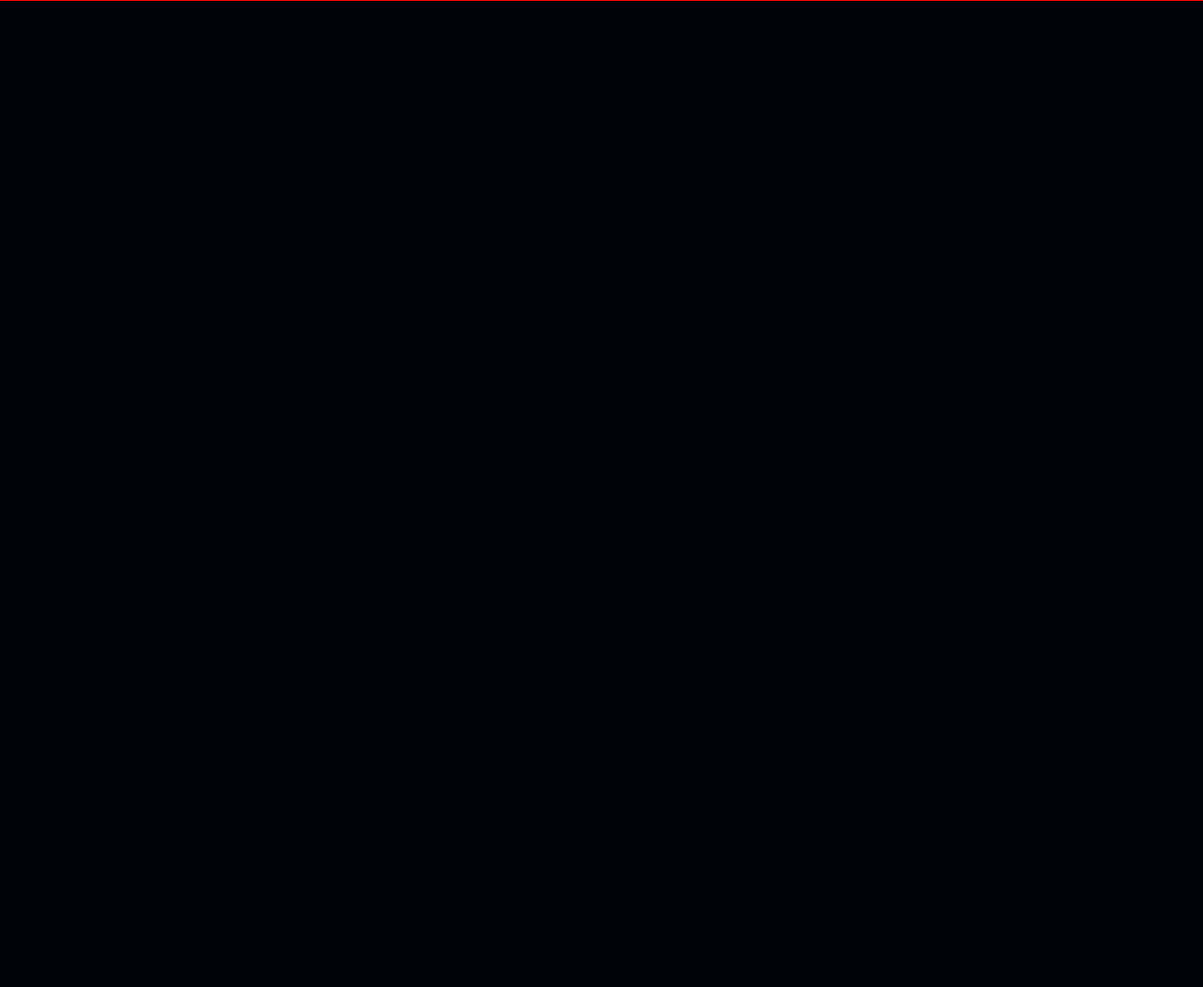
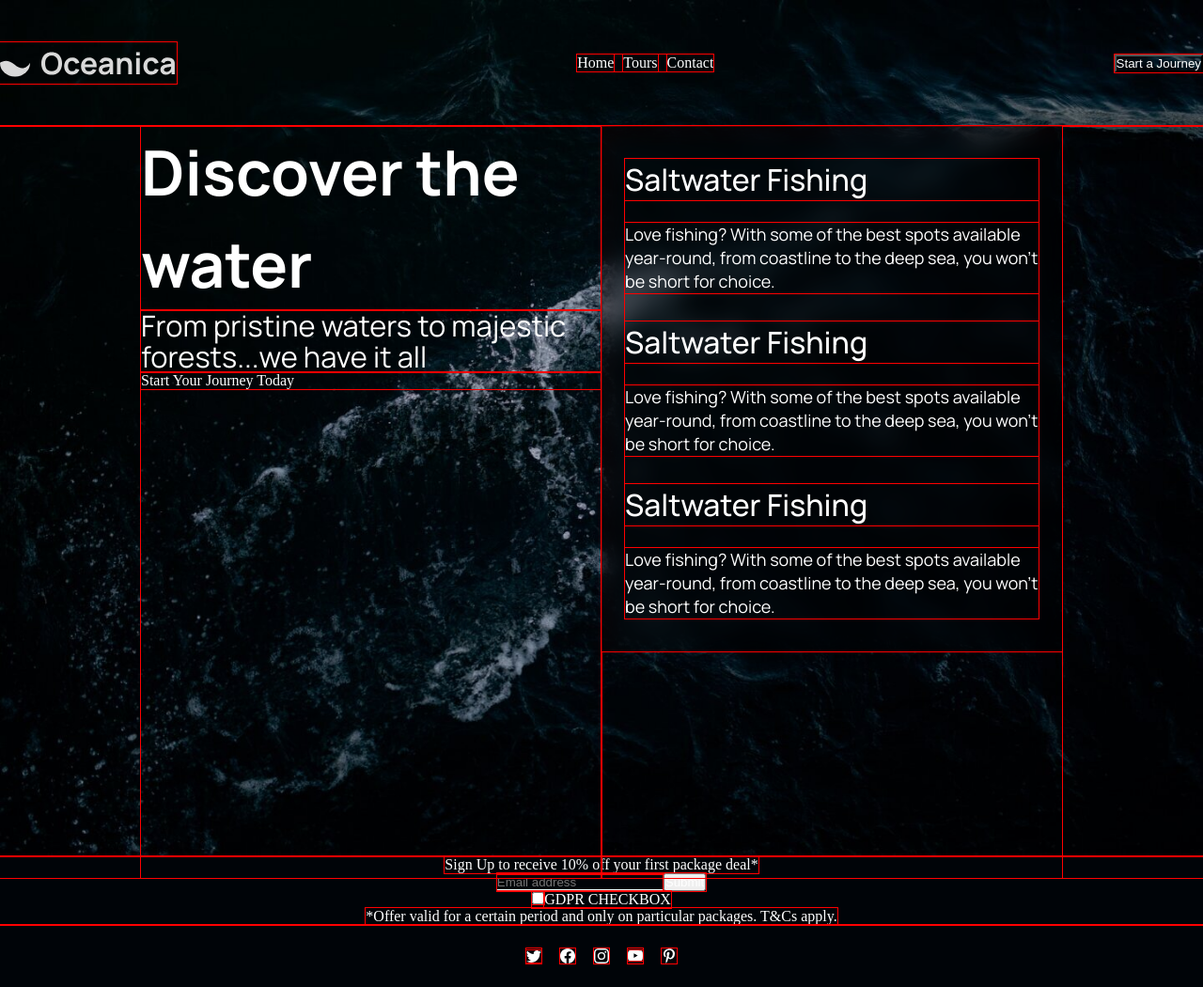
Before and after one commit to asbhogal/React-Oceanica-Responsive-Web-Page, a React app: page / in a window 1280 px wide. Shown: the whole page at 94% size. Before the commit the page ends 800 px from the top, so only its background shows below. Built offline with nearby package versions, Linux system fonts and the light colour scheme.

Commit message:
ran build prod for deployment - started populating content and styling

```diff
--- a/src/components/App.jsx
+++ b/src/components/App.jsx
@@ -7,7 +7,6 @@ import "../scss/index.scss";
 const App = () => {
     return (
         <>
-            <Header />
             <Container />
             <Footer />
         </>
--- a/src/components/Container.jsx
+++ b/src/components/Container.jsx
@@ -1,7 +1,42 @@
+import backgroundHeroImg from "../assets/images/BackgroundHeroImg.jpg";
+import Header from "./Header";
+
 const Container = () => {
     return (
-        <main className="Body">
-            <section className="HeroSection"></section>
+        <main className="ContainerBody">
+        <img src={ backgroundHeroImg }></img>
+        <Header />
+            <section className="HeroSection">
+                <div className="HeroSectionContent">
+                    <div className="LeftSideContent">
+                        <h1 className="HeroTitle">Discover the water</h1>
+                        <h2 className="HeroSubTitle">From pristine waters to majestic forests...we have it all</h2>
+                        <div className="VerticalLine"></div>
+                        <div className="CTAHeroSection">
+                            <i class="Arrow"></i>
+                            <p>Start Your Journey Today</p>
+                        </div>
+                    </div>
+                    <div className="RightSideContent">
+                        <div className="CurrentTours">
+                            <ul className="CurrentToursList">
+                                <li className="CurrentToursListItem">
+                                    <h3>Saltwater Fishing</h3>
+                                    <p>Love fishing? With some of the best spots available year-round, from coastline to the deep sea, you won’t be short for choice.</p>
+                                </li>
+                                <li className="CurrentToursListItem">
+                                    <h3>Saltwater Fishing</h3>
+                                    <p>Love fishing? With some of the best spots available year-round, from coastline to the deep sea, you won’t be short for choice.</p>
+                                </li>
+                                <li className="CurrentToursListItem">
+                                    <h3>Saltwater Fishing</h3>
+                                    <p>Love fishing? With some of the best spots available year-round, from coastline to the deep sea, you won’t be short for choice.</p>
+                                </li>
+                            </ul>
+                        </div>
+                    </div>
+                </div>
+            </section>
             <section className="ActivitiesSection"></section>
             <section className="TestimonialsSection"></section>
 
--- a/src/components/Footer.jsx
+++ b/src/components/Footer.jsx
@@ -1,6 +1,29 @@
+import { BsFacebook, BsInstagram, BsTwitter, BsYoutube } from "react-icons/bs";
+import { FaPinterestP } from "react-icons/fa";
+
 const Footer = () => {
     return (
-        <footer></footer>
+        <footer className="Footer">
+            <section className="NewsletterSignUpSection">
+                <p>Sign Up to receive 10&#37; off your first package deal&#42;</p>
+                <div className="NewsletterSignUpForm">
+                    <input className="NewsletterSignUpFormInput" placeholder="Email address"></input>
+                    <button className="NewsletterSignUpSubmitButton">Submit</button>
+                </div>
+                <div className="NewsletterGDPRSection">
+                    <input type="checkbox" id="NewsletterGDPRCheckbox" className="NewsletterGDPRCheckbox"></input>
+                    <label for="NewsletterGDPRCheckbox" id="GDPRCheckbox">GDPR CHECKBOX</label>
+                </div>
+                <p className="NewsletterOfferDisclaimer">&#42;Offer valid for a certain period and only on particular packages. T&Cs apply.</p>
+            </section>
+            <section className="SocialIcons">
+                <BsTwitter />
+                <BsFacebook />
+                <BsInstagram />
+                <BsYoutube />
+                <FaPinterestP />
+            </section>
+        </footer>
     )
 };
 
--- a/src/components/Header.jsx
+++ b/src/components/Header.jsx
@@ -1,6 +1,24 @@
+import navLogo from "../assets/logos/OceanicaLogo.svg";
+
 const Header = () => {
     return (
-        <header></header>
+        <header className="Header">
+            <img src={ navLogo }></img>
+            <ul className="HeaderMenu">
+                <li className="HeaderMenuItem">
+                    Home
+                </li>
+                <li className="HeaderMenuItem">
+                    Tours
+                </li>
+                <li className="HeaderMenuItem">
+                    Contact
+                </li>
+            </ul>
+            <button className="HeaderCTA">
+                Start a Journey
+            </button>
+        </header>
     )
 };
 
--- a/src/scss/_components/_container.scss
+++ b/src/scss/_components/_container.scss
@@ -1,5 +1,62 @@
-Body {
+@use '../_partials/variables' as *;
+@use '../_partials/mixins' as *;
+
+.ContainerBody {
     > * {
         display: flex;
     }
+    flex-direction: column;
 }
+
+.HeroSection {
+    display: flex;
+    flex-direction: column;
+    position: absolute;
+    top: 134px;
+    width: 100%;
+    height: 100vh;
+    .HeroSectionContent {
+        display: flex;
+        height: 100%;
+        .LeftSideContent,
+        .RightSideContent {
+            display: flex;
+            flex-direction: column;
+            flex: 1 1 0px;
+        }
+    }
+}
+
+.CurrentTours {
+    display: flex;
+    background: rgba(0, 0, 0, 0.4);
+    backdrop-filter: blur(12.5px);
+    padding: 35px 25px;
+}
+
+.HeroTitle {
+    @include HeadingOneTypography;
+}
+
+.HeroSubTitle {
+    @include HeadingTwoTypography;
+}
+
+.CurrentToursList {
+    display: flex;
+    flex-direction: column;
+    gap: 30px;
+    list-style-type: none;
+}
+
+.CurrentToursListItem {
+    display: flex;
+    flex-direction: column;
+    gap: 24px;
+    h3 {
+        @include HeadingThreeTypography;
+    }
+    p {
+        @include BodyTypography;
+    }
+}
--- a/src/scss/_components/_footer.scss
+++ b/src/scss/_components/_footer.scss
@@ -0,0 +1,24 @@
+@use '../_partials/variables' as *;
+
+.Footer {
+    > * {
+        display: flex;
+    }
+    flex-direction: column;
+    .NewsletterSignUpSection {
+        flex-direction: column;
+        align-items: center;
+        .NewsletterSignUpFormInput {
+            background: none;
+            border: none;
+            border-bottom: 1px solid white;
+        }
+    }
+    .SocialIcons {
+        justify-content: center;
+        gap: 20px;
+        width: 100%;
+        padding: 25px 0;
+        color: $White;
+    }
+}
--- a/src/scss/_components/_header.scss
+++ b/src/scss/_components/_header.scss
@@ -0,0 +1,26 @@
+.Header {
+    display: flex;
+    justify-content: space-between;
+    align-items: center;
+    position: absolute;
+    width: 100%;
+    padding: 45px 0;
+    .HeaderMenu {
+        display: flex;
+        list-style-type: none;
+        gap: 10px;
+    }
+    .HeaderCTA {
+        background: none;
+    }
+    .CTAHeroSection {
+        .Arrow {
+            width: 15px;
+            height: 15px;
+            display: block;
+            border: solid white;
+            border-width: 0 1px 1px 0;
+            transform: rotate(315deg);
+        }
+    }
+}
--- a/src/scss/_components/_root.scss
+++ b/src/scss/_components/_root.scss
@@ -7,6 +7,7 @@
         box-sizing: border-box;
     }
     outline: 1px solid red;
+    color: $White;
 }
 
 #root {
--- a/src/scss/_partials/_mixins.scss
+++ b/src/scss/_partials/_mixins.scss
@@ -0,0 +1,31 @@
+@mixin HeadingOneTypography {
+    font-family: 'Manrope';
+    font-style: normal;
+    font-weight: 700;
+    font-size: clamp(2rem, 1.2857rem + 3.5714vw, 4.5rem);
+    line-height: 98px;
+}
+
+@mixin HeadingTwoTypography {
+    font-family: 'Manrope';
+    font-style: normal;
+    font-weight: 400;
+    font-size: clamp(1.5rem, 1.3571rem + 0.7143vw, 2rem);
+    line-height: 33px;
+}
+
+@mixin HeadingThreeTypography {
+    font-family: 'Manrope';
+    font-style: normal;
+    font-weight: 500;
+    font-size: 32px;
+    line-height: 44px;
+}
+
+@mixin BodyTypography {
+    font-family: 'Manrope';
+    font-style: normal;
+    font-weight: 400;
+    font-size: 18px;
+    line-height: 25px;
+}
--- a/src/scss/_partials/_responsive.scss
+++ b/src/scss/_partials/_responsive.scss
@@ -0,0 +1,40 @@
+/****** WIDE - 1440px+ ******/
+
+@media only screen and (1441px <= width) {
+    .HeroSectionContent {
+        width: 1140px;
+        margin: 0 auto;
+    }
+}
+
+/****** DESKTOP - 1025px --> 1440px ******/
+
+@media only screen and (1025px <= width <= 1440px) {
+    .HeroSectionContent {
+        padding: 0 150px;
+    }
+}
+
+/****** TABLET - 745px --> 1024px ******/
+
+@media only screen and (745px <= width <= 1024px) {
+    .HeroSectionContent {
+        padding: 0 32px;
+    }
+}
+
+/****** TABLET (SMALL) - 376px --> 744px ******/
+
+@media only screen and (376px <= width <= 744px) {
+    .HeroSectionContent {
+        padding: 0 24px;
+    }
+}
+
+/****** MOBILE - 375px ******/
+
+@media only screen and (width <= 375px) {
+    .HeroSectionContent {
+        padding: 0 24px;
+    }
+}
```
Also changed, not shown: src/assets/images/BackgroundHeroImg.jpg (added), 17 other files (tests, documents, lock files or other folders).
